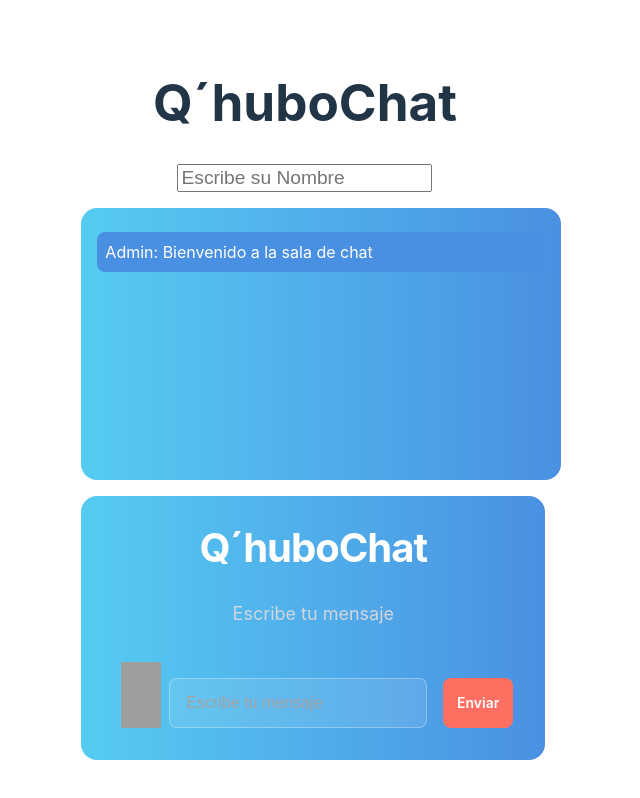
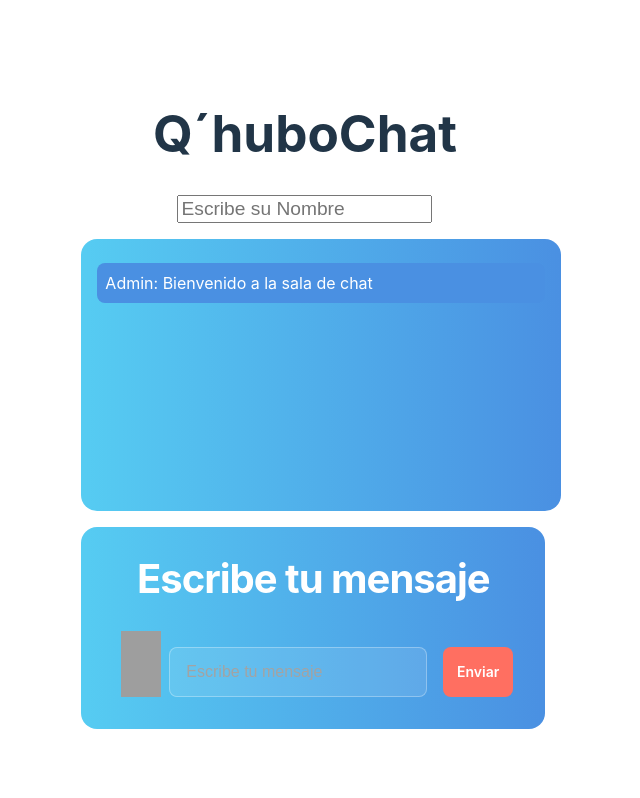
Before and after one commit to elvisuriel/q-hubochat, a React (Vite) app: page / in a window 1280 px wide. Shown: the whole page, without its empty margins (335-975 px from the left). Built offline with nearby package versions, Linux system fonts and the light colour scheme; no server answers; grey boxes are pictures that could not be loaded.

Commit message:
mas cambios en los estilos

```diff
--- a/src/components/chat-client/ChatClient.jsx
+++ b/src/components/chat-client/ChatClient.jsx
@@ -67,8 +67,8 @@ export const ChatClient = () => {
         ))}
       </div>
       <form onSubmit={handleSubmit} className="form">
-        <span className="title">Q´huboChat</span>
-        <p className="description">Escribe tu mensaje</p>
+        <span className="title">Escribe tu mensaje</span>
+
         <div className='div-type-chat'>
           <img
             className="emoji-icon"
```
